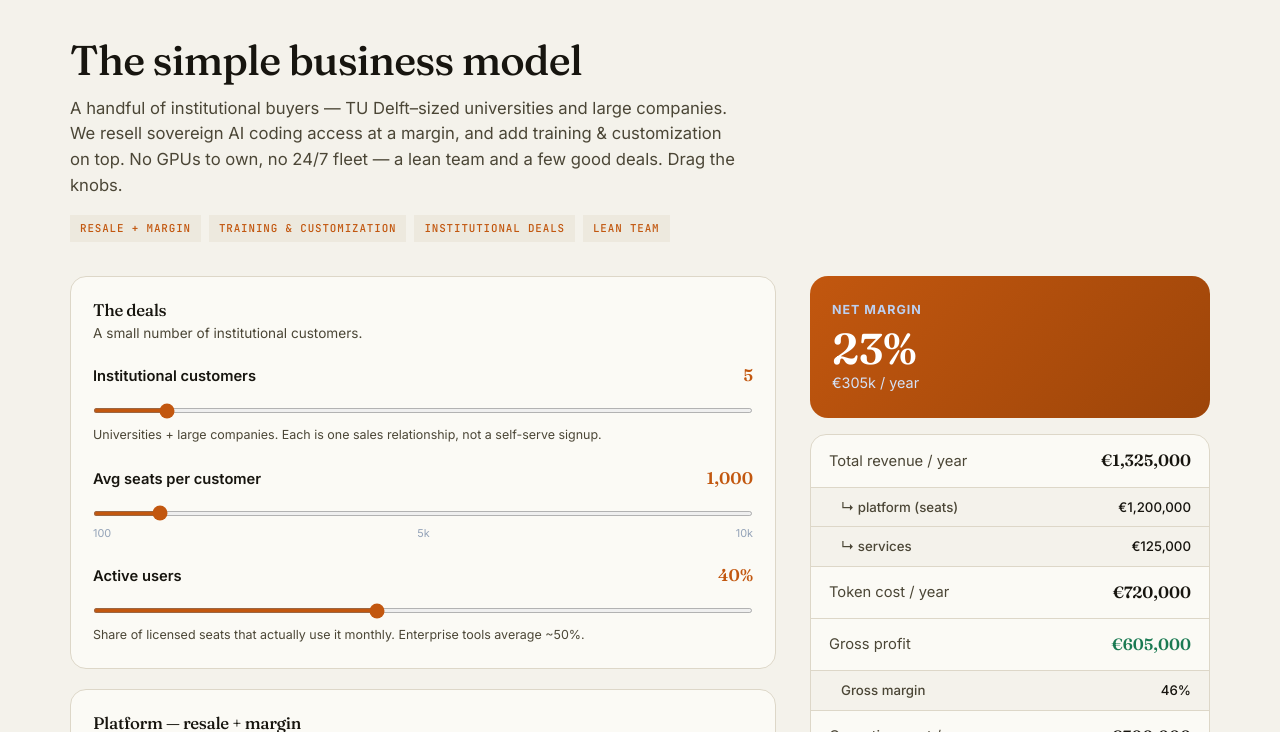
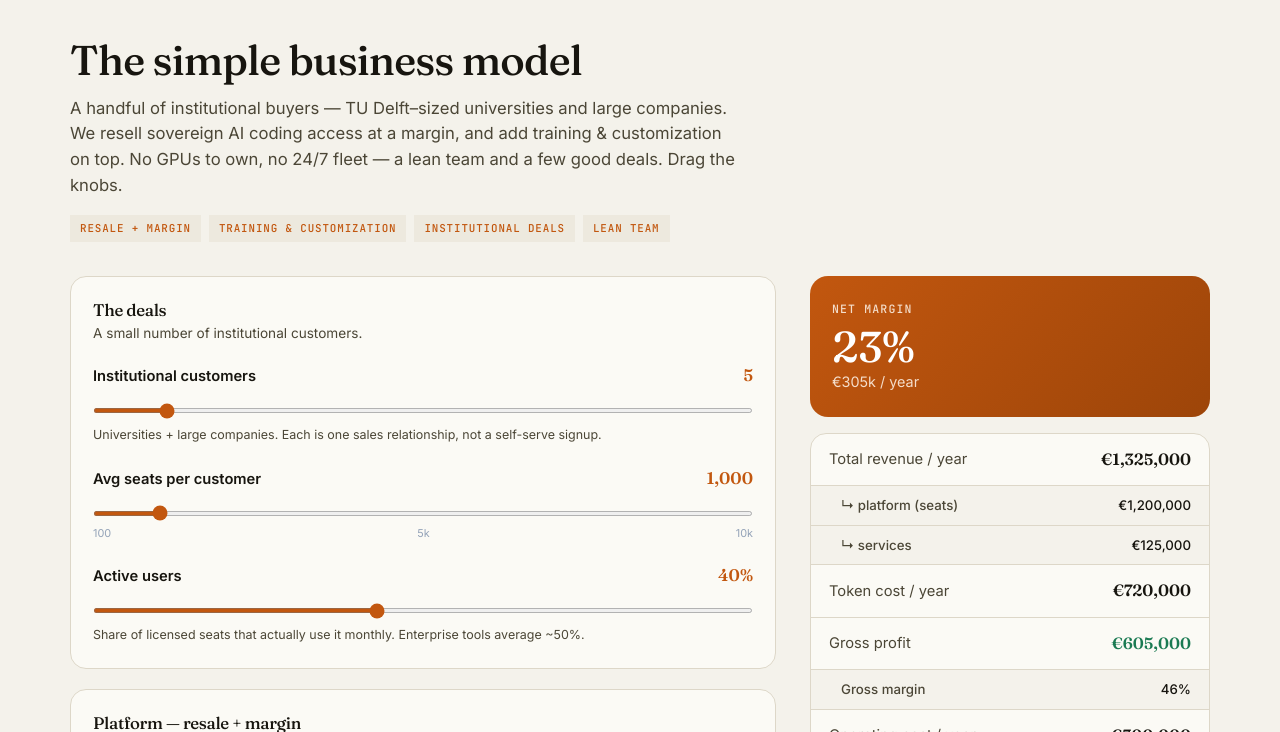
Before and after one commit to JDerekLomas/polder, a plain HTML site: page calculator.html in a window 1280 px wide. Shown: the part 68-800 px from the top of the page. Drawn offline with Linux system fonts and the light colour scheme.

Commit message:
Polish calculator hero-card label to warm tint

```diff
--- a/calculator.html
+++ b/calculator.html
@@ -53,9 +53,9 @@
 
   .results{position:sticky;top:78px}
   .hero-num{background:linear-gradient(135deg,var(--delft),var(--delft-deep));color:#fff;border-radius:18px;padding:24px 22px;margin-bottom:16px}
-  .hero-num .lbl{font-size:.78rem;letter-spacing:.08em;text-transform:uppercase;color:#bcd0f2;font-weight:700}
-  .hero-num .big{font-family:var(--serif);font-size:2.7rem;font-weight:600;line-height:1;margin:8px 0 2px}
-  .hero-num .sub{font-size:.9rem;color:#d4e1f7}
+  .hero-num .lbl{font-family:var(--mono);font-size:.72rem;letter-spacing:.1em;text-transform:uppercase;color:#f4ddca;font-weight:500}
+  .hero-num .big{font-family:var(--serif);font-size:2.7rem;font-weight:500;line-height:1;margin:8px 0 2px}
+  .hero-num .sub{font-size:.9rem;color:#f4ddca}
   .hero-num.neg{background:linear-gradient(135deg,#9b3b33,#6f2a24)}
   .hero-num.neg .lbl{color:#f3c9c4}.hero-num.neg .sub{color:#f1d3cf}
 
```
